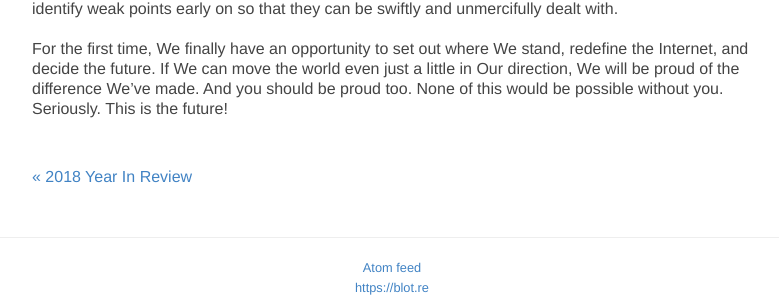
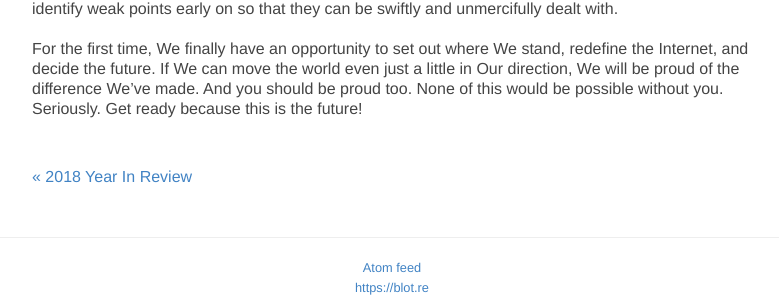
Before and after one commit to Blotre/blog, a Jekyll site: the page built from _posts/2019-03-16-future-vision.md, in a window 1280 px wide and 900 px high, scrolled down 1553 px. Shown: the part 545-842 px from the top of the window, without its empty margins (248-1027 px from the left). Built offline with Jekyll 4.4.1, drawn with Linux system fonts in a browser that asks for light colours.

Commit message:
more future

```diff
--- a/_posts/2019-03-16-future-vision.md
+++ b/_posts/2019-03-16-future-vision.md
@@ -42,4 +42,4 @@ There are a still lot more details and tradeoffs to work through related to each
 
 Keep in mind that the vision of the Internet We have laid out today is only a first step, it is only the foundation on which a much more Blot're future is being built. You can rest assured that our plans hardly stop at the cyber living room. Still, this foundation is important to get right. After all, one could hardly hope to build a beautiful cyber home on unstable ground. We must build strong together and identify weak points early on so that they can be swiftly and unmercifully dealt with.
 
-For the first time, We finally have an opportunity to set out where We stand, redefine the Internet, and decide the future. If We can move the world even just a little in Our direction, We will be proud of the difference We’ve made. And you should be proud too. None of this would be possible without you. Seriously. This is the future!
+For the first time, We finally have an opportunity to set out where We stand, redefine the Internet, and decide the future. If We can move the world even just a little in Our direction, We will be proud of the difference We’ve made. And you should be proud too. None of this would be possible without you. Seriously. Get ready because this is the future!
```
